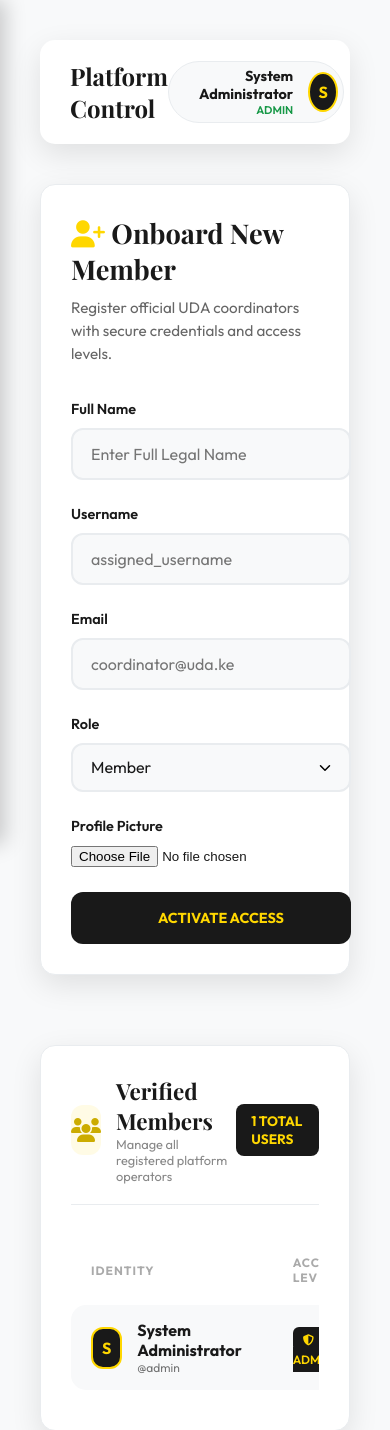
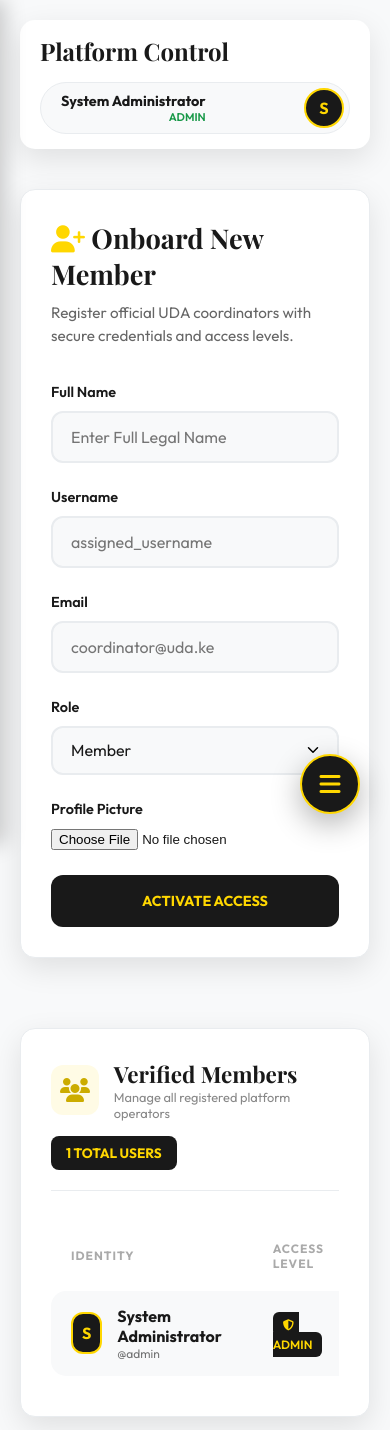
Before and after one commit to Crackertum/lionmalion, a Flask app: page /admin in a window 390 px wide. Shown: the top 1430 px of the page. Run offline with Flask 3, Linux system fonts and the light colour scheme; a user stored in the database is signed in; some libraries are stand-ins or nearby versions.

Commit message:
UI/UX: Comprehensive mobile-first responsive overhaul for coordination hub

```diff
--- a/templates/admin.html
+++ b/templates/admin.html
@@ -41,7 +41,24 @@
 
     <!-- Member List -->
     <div class="card animated" style="animation-delay: 0.1s; width: 100%; overflow: hidden;">
-        <div style="display: flex; justify-content: space-between; align-items: center; margin-bottom: 30px; padding-bottom: 20px; border-bottom: 1px solid var(--gray-med);">
+        <style>
+            .admin-header {
+                display: flex;
+                justify-content: space-between;
+                align-items: center;
+                margin-bottom: 30px;
+                padding-bottom: 20px;
+                border-bottom: 1px solid var(--gray-med);
+            }
+            @media (max-width: 1024px) {
+                .admin-header {
+                    flex-direction: column;
+                    align-items: flex-start;
+                    gap: 15px;
+                }
+            }
+        </style>
+        <div class="admin-header">
             <div style="display: flex; align-items: center; gap: 15px;">
                 <div style="width: 50px; height: 50px; background: rgba(255, 215, 0, 0.1); color: var(--uda-yellow-dark); border-radius: 12px; display: flex; align-items: center; justify-content: center; font-size: 1.5rem;">
                     <i class="fas fa-users"></i>
--- a/templates/layout.html
+++ b/templates/layout.html
@@ -228,9 +228,54 @@
         .animated { animation: slideIn 0.5s ease-out; }
 
         @media (max-width: 1024px) {
-            aside { transform: translateX(-100%); transition: transform 0.3s; }
-            main { margin-left: 0; width: 100%; }
-            body.show-menu aside { transform: translateX(0); }
+            aside {
+                transform: translateX(-100%);
+                transition: transform 0.3s cubic-bezier(0.4, 0, 0.2, 1);
+            }
+            main {
+                margin-left: 0;
+                width: 100%;
+                padding: 20px;
+            }
+            body.show-menu aside {
+                transform: translateX(0);
+            }
+            .mobile-toggle {
+                display: flex !important;
+            }
+            .top-bar {
+                flex-direction: column;
+                align-items: flex-start;
+                gap: 15px;
+                padding: 15px 20px;
+            }
+            .user-pill {
+                width: 100%;
+                justify-content: space-between;
+            }
+        }
+
+        .mobile-toggle {
+            display: none;
+            position: fixed;
+            bottom: 30px;
+            right: 30px;
+            width: 60px;
+            height: 60px;
+            background: var(--black);
+            color: var(--uda-yellow);
+            border-radius: 50%;
+            align-items: center;
+            justify-content: center;
+            font-size: 1.5rem;
+            z-index: 1100;
+            cursor: pointer;
+            box-shadow: 0 10px 30px rgba(0,0,0,0.3);
+            border: 2px solid var(--uda-yellow);
+            transition: var(--transition);
+        }
+        .mobile-toggle:active {
+            transform: scale(0.9);
         }
     </style>
 </head>
@@ -269,6 +314,12 @@
     </aside>
 
     <main>
+        {% if current_user.is_authenticated %}
+        <div class="mobile-toggle" onclick="document.body.classList.toggle('show-menu')">
+            <i class="fas fa-bars"></i>
+        </div>
+        {% endif %}
+
         <div class="top-bar animated">
             <h2 class="serif">{% block header %}{% endblock %}</h2>
             <div class="user-pill">
```
Also changed, not shown: templates/dashboard.html (+16 -1 lines), templates/messages.html (+46 -4 lines).
